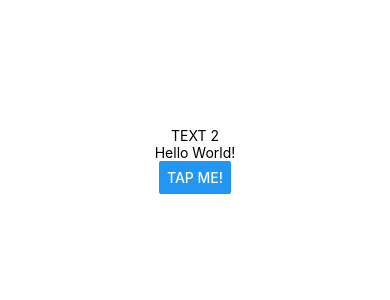
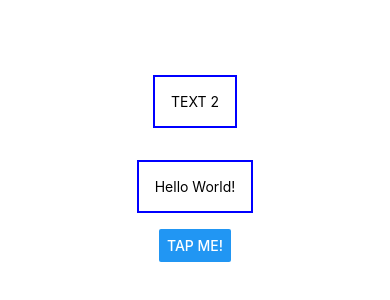
Before and after one commit to Dainichi1/React-Native, a React Native app in the folder 02 - React Native Basics COURSE GOALS APP/my-app/: screen / in a window 390 px wide. Shown: the part 262-562 px from the top of the page. Built offline with nearby package versions, Linux system fonts and the light colour scheme.

Commit message:
15 - Styling React Native Apps

```diff
--- a/02 - React Native Basics COURSE GOALS APP/my-app/App.js
+++ b/02 - React Native Basics COURSE GOALS APP/my-app/App.js
@@ -4,9 +4,9 @@
   return (
     <View style={styles.container}>
       <View>
-        <Text>TEXT 2</Text>
+        <Text style={styles.dummyText}>TEXT 2</Text>
       </View>
-      <Text>Hello World!</Text>
+      <Text style={styles.dummyText}>Hello World!</Text>
       <Button title="Tap me!" />
     </View>
   );
@@ -19,4 +19,10 @@
     alignItems: "center",
     justifyContent: "center",
   },
+  dummyText: {
+    margin: 16,
+    borderWidth: 2,
+    padding: 16,
+    borderColor: "blue",
+  },
 });
```
